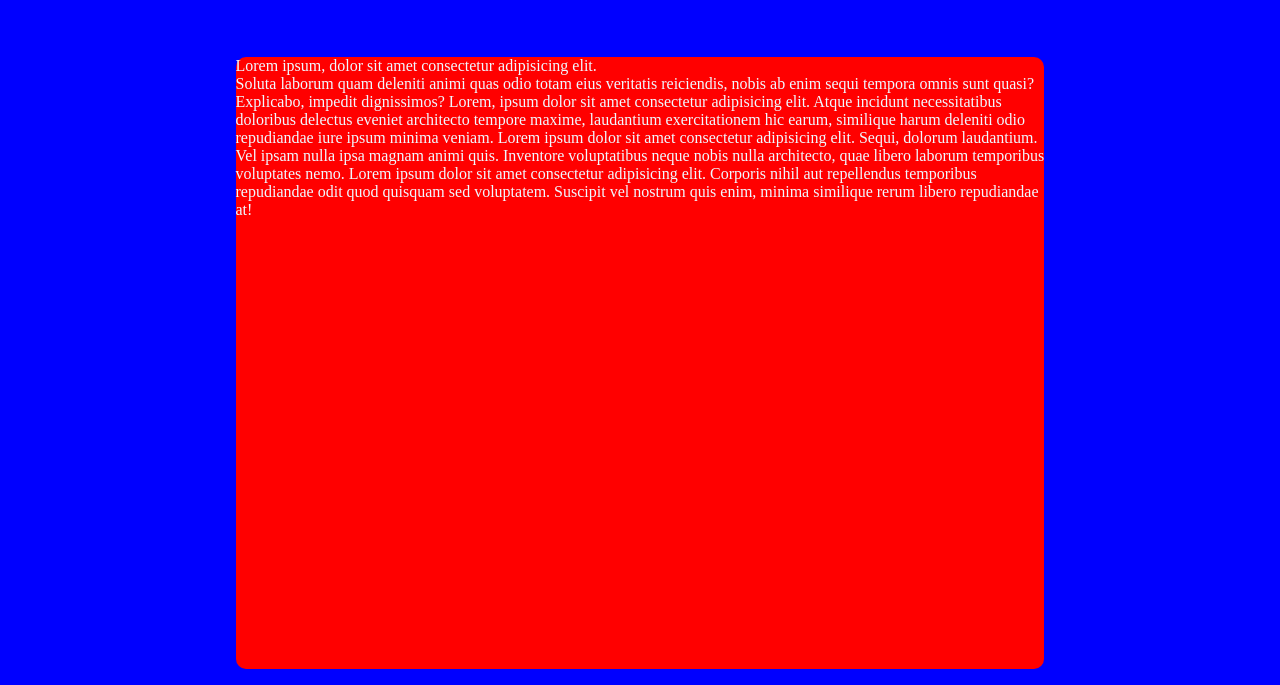
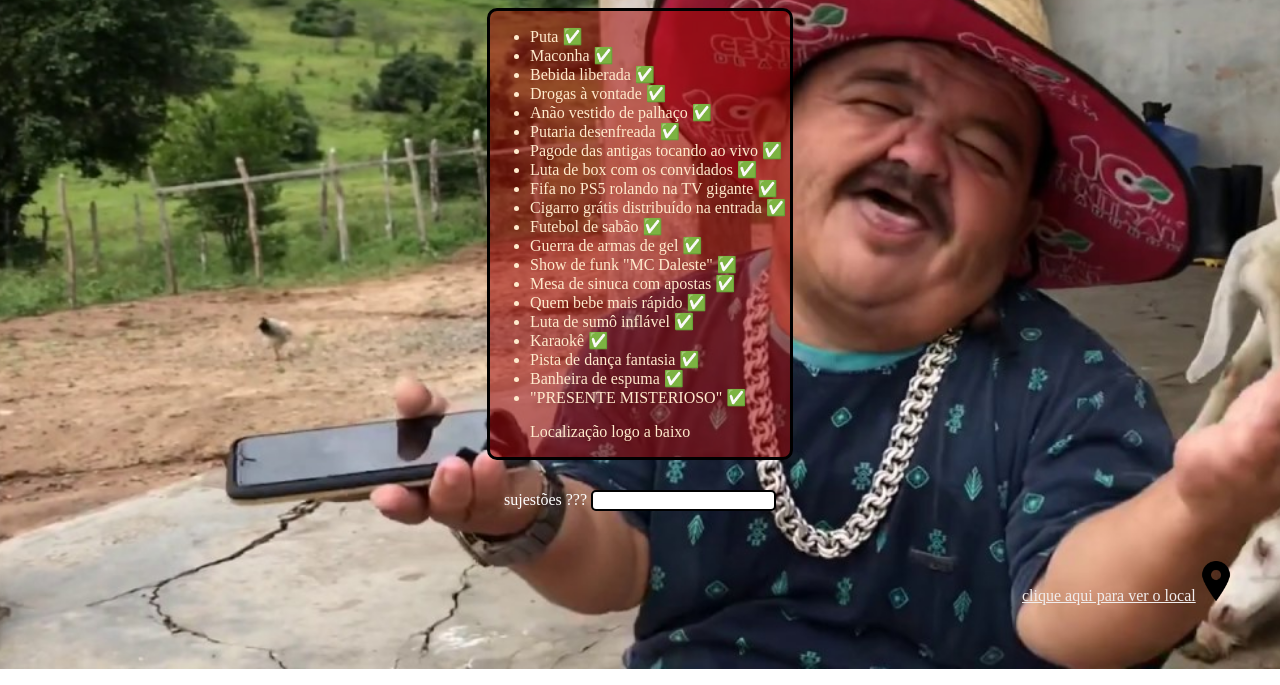
Before and after one commit to pedro0Ag/ConviteCassiano, a plain HTML site: page index.html in a window 1280 px wide. Shown: the part 271-956 px from the top of the page. Drawn offline with Linux system fonts and the light colour scheme.

Commit message:
alterações

```diff
--- a/index.html
+++ b/index.html
@@ -7,15 +7,57 @@
     <title>VOCE FOI CONVIDADO!!!</title>
 </head>
 <body>
-    <div class="bloco">
-        <h1>
-               VENHA PARA O MEU <br> ANIVERSARIO <br>VINICIUS CASSIANO
-        </h1>
-    </div>
-    <div class="lista">
-        <p> Lorem ipsum, dolor sit amet consectetur adipisicing elit. <br>Soluta laborum quam deleniti animi quas odio totam eius veritatis reiciendis, nobis ab enim sequi tempora omnis sunt quasi? Explicabo, impedit dignissimos? Lorem, ipsum dolor sit amet consectetur adipisicing elit. Atque incidunt necessitatibus doloribus delectus eveniet architecto tempore maxime, laudantium exercitationem hic earum, similique harum deleniti odio repudiandae iure ipsum minima veniam. Lorem ipsum dolor sit amet consectetur adipisicing elit. Sequi, dolorum laudantium. Vel ipsam nulla ipsa magnam animi quis. Inventore voluptatibus neque nobis nulla architecto, quae libero laborum temporibus voluptates nemo.
-            Lorem ipsum dolor sit amet consectetur adipisicing elit. Corporis nihil aut repellendus temporibus repudiandae odit quod quisquam sed voluptatem. Suscipit vel nostrum quis enim, minima similique rerum libero repudiandae at! <br><br><br><br><br><br><br><br><br><br><br><br><br><br><br><br><br><br><br><br><br><br><br><br><br><br>
-        </p>
-    </div>
+
+
+       <div class="content-header">
+           <h2>VENHA PARA O MEU  ANIVERSARIO <br>VINICIUS CASSIANO</h2>
+               <p>
+                   Você está oficialmente CONVIDADO para o evento mais FODAAA do ano!!!. O ANIVERSÁRIO DO SÉCULO <br> está chegando e eu PRECISO de "VOCÊ" para fazer desta festa algo que vai parar a Cidade
+               </p>
+       </div>
+
+
+       <div class="content-mid">
+           <h3>Confere na lista oque vai rolar 😜</h3>
+           <div class="content-lista">
+             <ul>
+                    <li>Puta ✅</li>
+                    <li>Maconha ✅</li>
+                    <li>Bebida liberada  ✅</li>
+                    <li>Drogas à vontade ✅</li>
+                    <li>Anão vestido de palhaço  ✅</li>
+                    <li>Putaria desenfreada ✅</li>
+                    <li>Pagode das antigas tocando ao vivo ✅</li>
+                    <li>Luta de box com os convidados ✅</li>
+                    <li>Fifa no PS5 rolando na TV gigante ✅</li>
+                    <li>Cigarro grátis distribuído na entrada  ✅</li>
+                    <li>Futebol de sabão  ✅</li>
+                    <li>Guerra de armas de gel ✅</li>
+                    <li>Show de funk "MC Daleste" ✅</li>
+                    <li>Mesa de sinuca com apostas  ✅</li>
+                    <li>Quem bebe mais rápido ✅</li>
+                    <li>Luta de sumô inflável  ✅</li>
+                    <li>Karaokê  ✅</li>
+                    <li>Pista de dança fantasia ✅</li>
+                    <li>Banheira de espuma  ✅</li>
+                    <li>"PRESENTE MISTERIOSO"  ✅</li>
+                 <p>Localização logo a baixo </p>
+             </ul>
+         </div>
+       </div>
+
+       <div class="content-caixa">
+        <div>
+            <label >sujestões ??? <input class="pes" type="text" /></label>
+        </div>
+       </div>
+
+<div class="content-loc">
+<div class="ooo">
+   <a href="convite.html">clique aqui para ver o local<img src="sinal-de-localizacao.png" alt="gps"></a>
+</div>
+</div>
+
+
 </body>
 </html>
--- a/style.css
+++ b/style.css
@@ -1,31 +1,66 @@
 body {
-    background-color:blue;
+background-image: url(max.jpg);
+background-repeat: no-repeat;
+background-size: cover;
+background-position: center;
 }
 
-h1 {
-    color:aliceblue;
-    text-align: center;
+h3{
+    color: rgb(0, 0, 0);
 }
 
-p{
-    color: aliceblue;
-    font-family:serif
+
+.content-header {
+    flex-direction: column;
+    margin: auto;
+    align-items: center;
+    display: flex;
+    text-align: center;
+    color:rgb(0, 0, 0);
 }
 
-.bloco {
+
+.content-mid{
+    flex-direction: column;
+    margin: auto;
+    align-items: center;
+    display: flex;
+}
+
+.content-lista {
+    background-color: rgba(160, 6, 6, 0.534);
+    margin-top: 50px;
+    width:300px;
+    border-radius: 10px;
+    border: 3px solid black;
+    color: blanchedalmond;
+}
+.content-loc{
+    margin-top: 50px;
+    justify-content: flex-end;
+    display: flex;
+}
+
+.content-caixa{
+    margin-top: 30px;
     display: flex;
     justify-content: center;
-    margin-top: 50px;
-
-    margin-left: 40%;
-    margin-right: 40%;
-    border-radius: 10px;
+    color: white;
 }
 
-.lista {
-    background-color: red;
-    margin-left: 18%;
-    margin-right: 18%;
-    margin-top: 50px;
-    border-radius: 10px;
+img {
+    width: 40px;
 }
+.ooo{
+    width: 250px;
+    height: 100px;
+}
+
+.pes{
+    border: 2px solid black;
+    border-radius: 5px;
+}
+
+a{
+    color: rgb(241, 237, 237);
+}
```
Also changed, not shown: convite.html (added, +11 -0 lines), max.jpg (added), sinal-de-localizacao.png (added).
